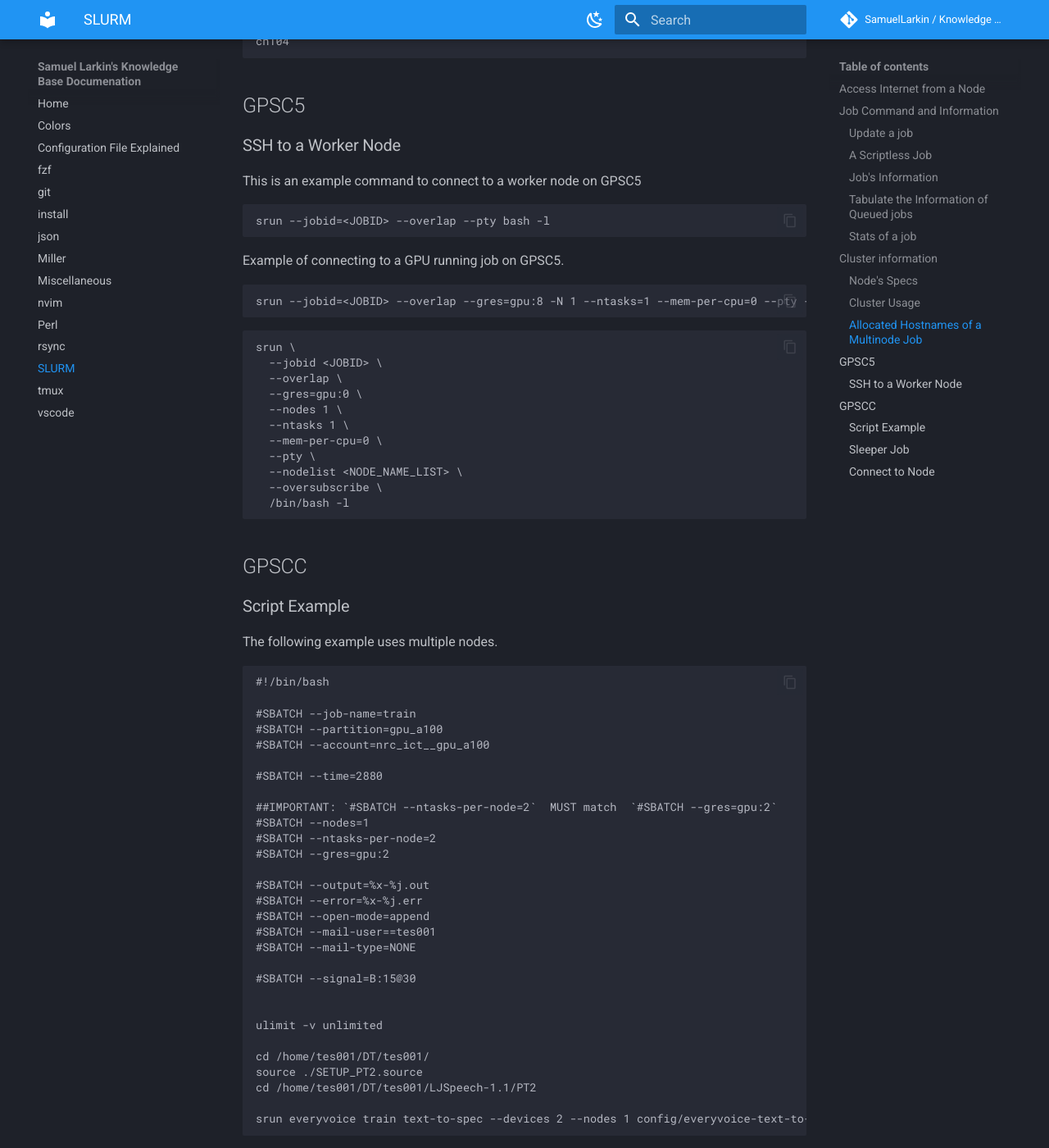
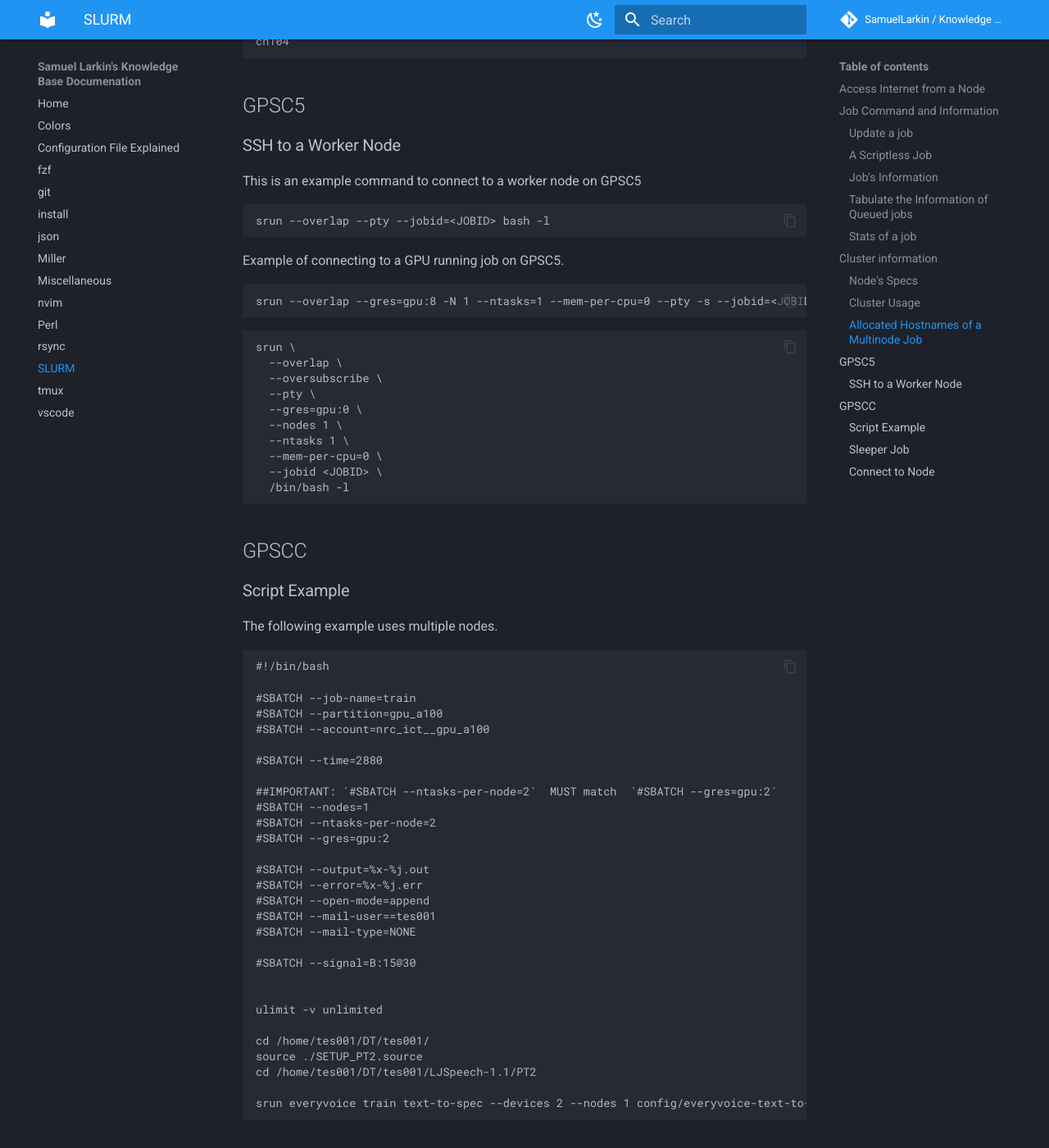
Before and after one commit to SamuelLarkin/kb, an MkDocs documentation site: the page built from docs/slurm.md, in a window 1280 px wide and 1400 px high, scrolled down 4584 px. Shown: the whole window at 82% size. Built offline with MkDocs 1.6.1 and Material for MkDocs 9.7.7, drawn with Linux system fonts in a browser that asks for light colours; comment, search, counter and statistics services are not loaded; the version menu is left out; some of the changed text lies outside the part shown.

Commit message:
doc(slurm): change the commands to be easier to modify after copy & paste

````diff
--- a/docs/slurm.md
+++ b/docs/slurm.md
@@ -239,26 +239,25 @@
 This is an example command to connect to a worker node on GPSC5
 
 ```sh
-srun --jobid=<JOBID> --overlap --pty bash -l
+srun --overlap --pty --jobid=<JOBID> bash -l
 ```
 
 Example of connecting to a GPU running job on GPSC5.
 
 ```sh
-srun --jobid=<JOBID> --overlap --gres=gpu:8 -N 1 --ntasks=1 --mem-per-cpu=0 --pty -w <NODE_NAME_LIST -s /bin/bash -l
+srun --overlap --gres=gpu:8 -N 1 --ntasks=1 --mem-per-cpu=0 --pty -s --jobid=<JOBID> /bin/bash -l
 ```
 
 ```sh
 srun \
-  --jobid <JOBID> \
   --overlap \
+  --oversubscribe \
+  --pty \
   --gres=gpu:0 \
   --nodes 1 \
   --ntasks 1 \
   --mem-per-cpu=0 \
-  --pty \
-  --nodelist <NODE_NAME_LIST> \
-  --oversubscribe \
+  --jobid <JOBID> \
   /bin/bash -l
 ```
 
@@ -312,13 +311,12 @@
 
 ```sh
 srun \
-  --jobid=<JOBID> \
   --overlap \
+  --oversubscribe \
+  --pty \
   --nodes=1 \
   --ntasks=1 \
   --mem-per-cpu=0 \
-  --pty \
-  --nodelist=<NODE_NAME_LIST> \
-  --oversubscribe \
+  --jobid=<JOBID> \
   /bin/bash -l
 ```
````
